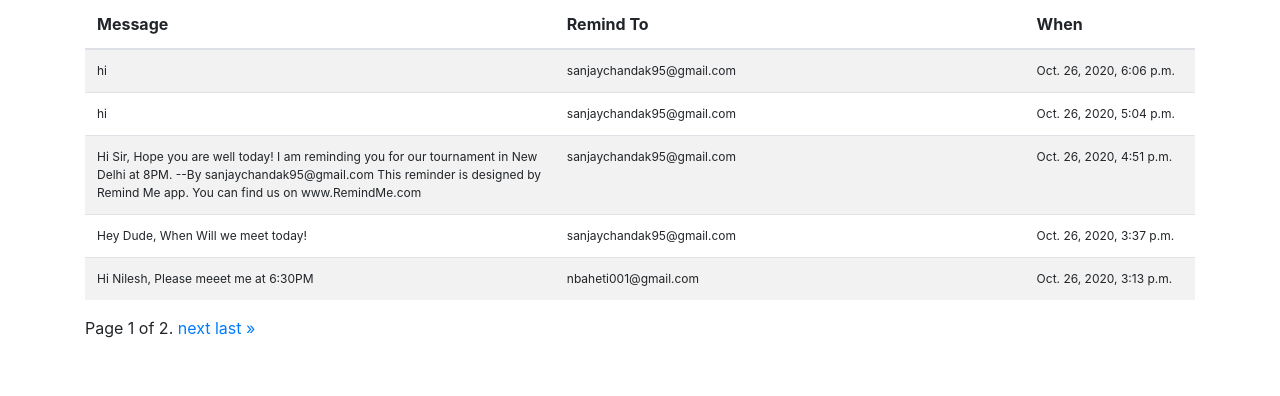
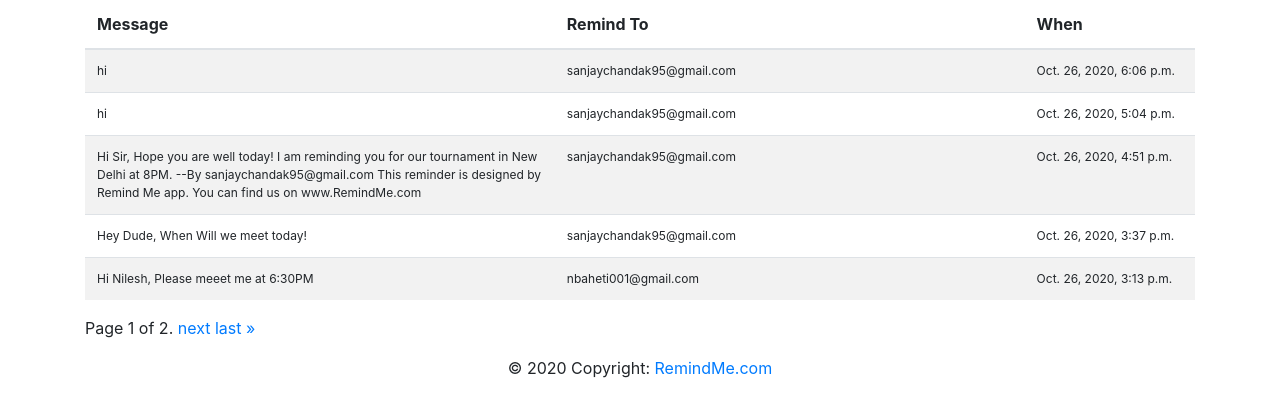
Before and after one commit to SanjayChandak95/RemindMe, a Django app: page /createEvent/ in a window 1280 px wide. Shown: the part 453-849 px from the top of the page. Before the commit the page ends 791 px from the top, so only its background shows below. Run offline with Django 3.2, Linux system fonts and the light colour scheme; data comes from the database, SQL or seed files in the repository.

Commit message:
Added Footer

```diff
--- a/template/createEventReminder.html
+++ b/template/createEventReminder.html
@@ -84,8 +84,13 @@
                 {% endif %}
             </span>
         </div>
-
     </div>
 
+    <!-- Footer -->
+    <footer class="page-footer font-small red">
+    <div class="footer-copyright text-center py-3">© 2020 Copyright:
+        <a href="https://www.remindme.com/"> RemindMe.com</a>
+    </div>
+    </footer>
   </body>
 </html>
```
